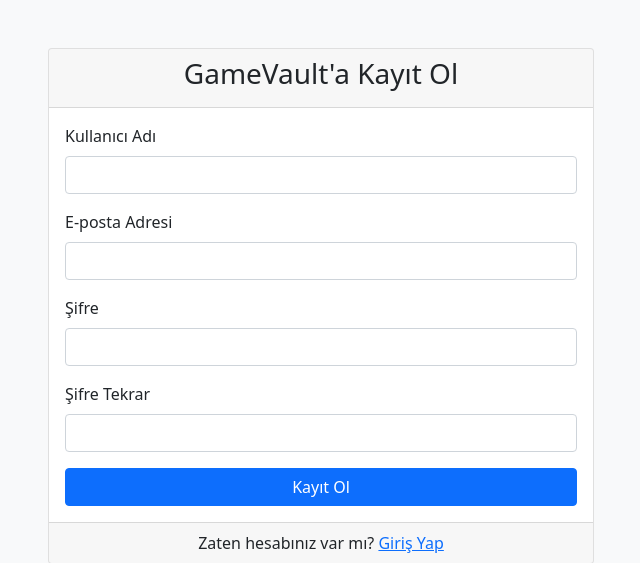
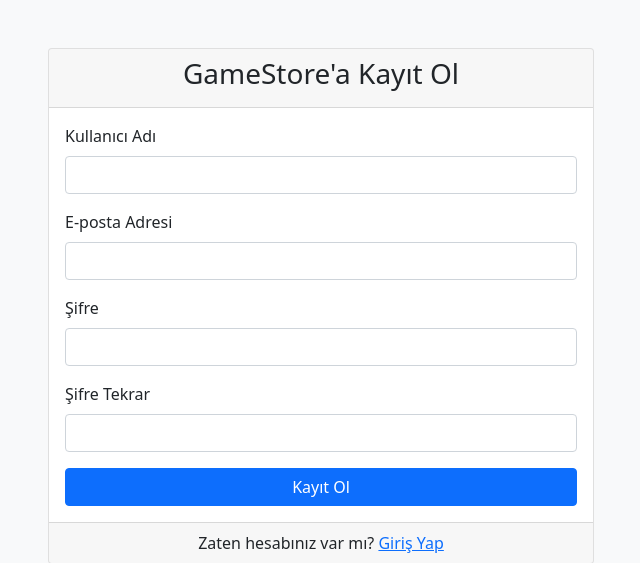
Before and after one commit to HSYNutku/GameStore, a PHP site: page /register.php in a window 1280 px wide. Shown: the top 563 px of the page, without its empty margins (319-959 px from the left). Run offline with PHP 8.4, Linux system fonts and the light colour scheme.

Commit message:
Update register.php

```diff
--- a/register.php
+++ b/register.php
@@ -64,7 +64,7 @@ if ($_SERVER['REQUEST_METHOD'] == 'POST') {
             <div class="col-md-6">
                 <div class="card">
                     <div class="card-header">
-                        <h3 class="text-center">GameVault'a Kayıt Ol</h3>
+                        <h3 class="text-center">GameStore'a Kayıt Ol</h3>
                     </div>
                     <div class="card-body">
                         <?php if ($error): ?>
```
